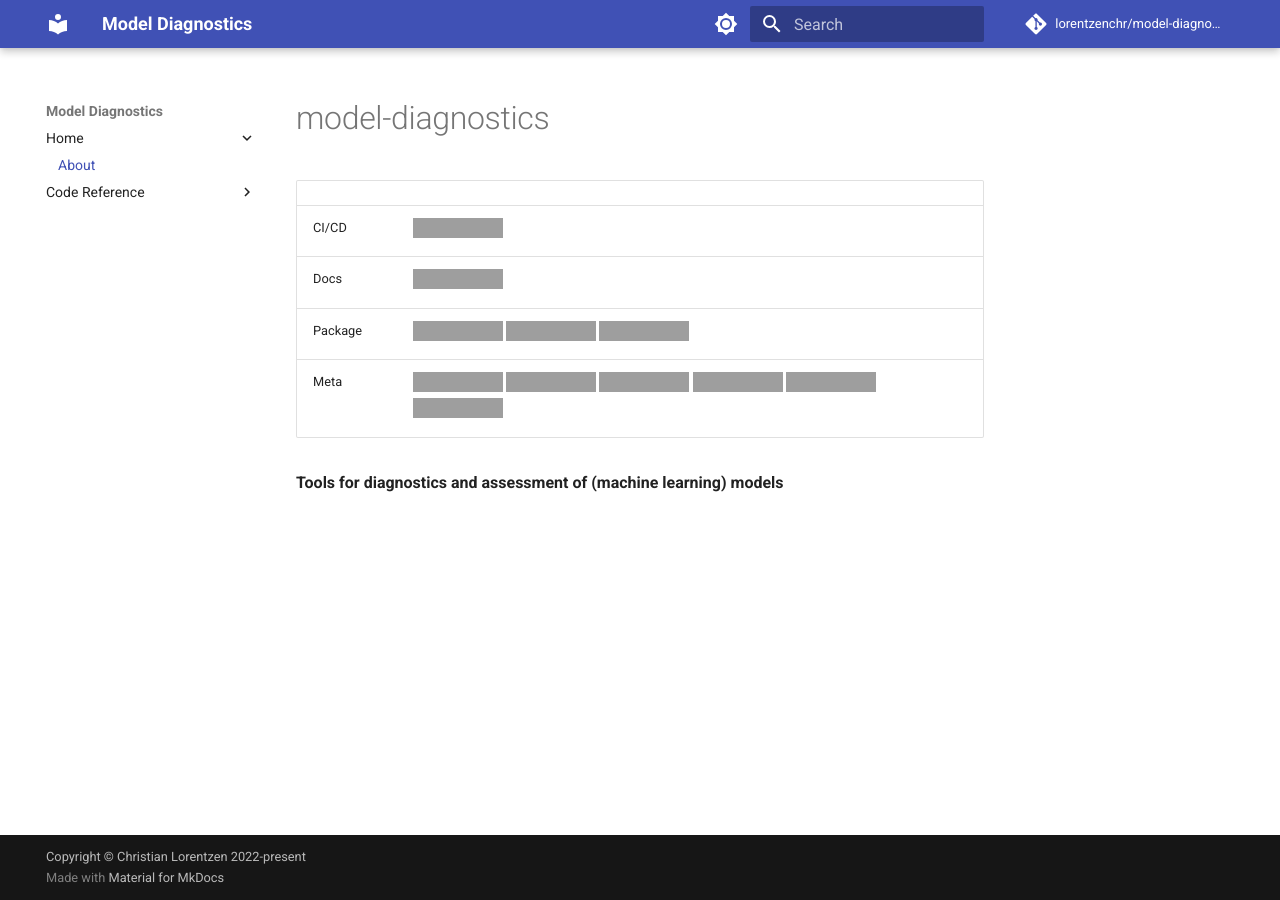
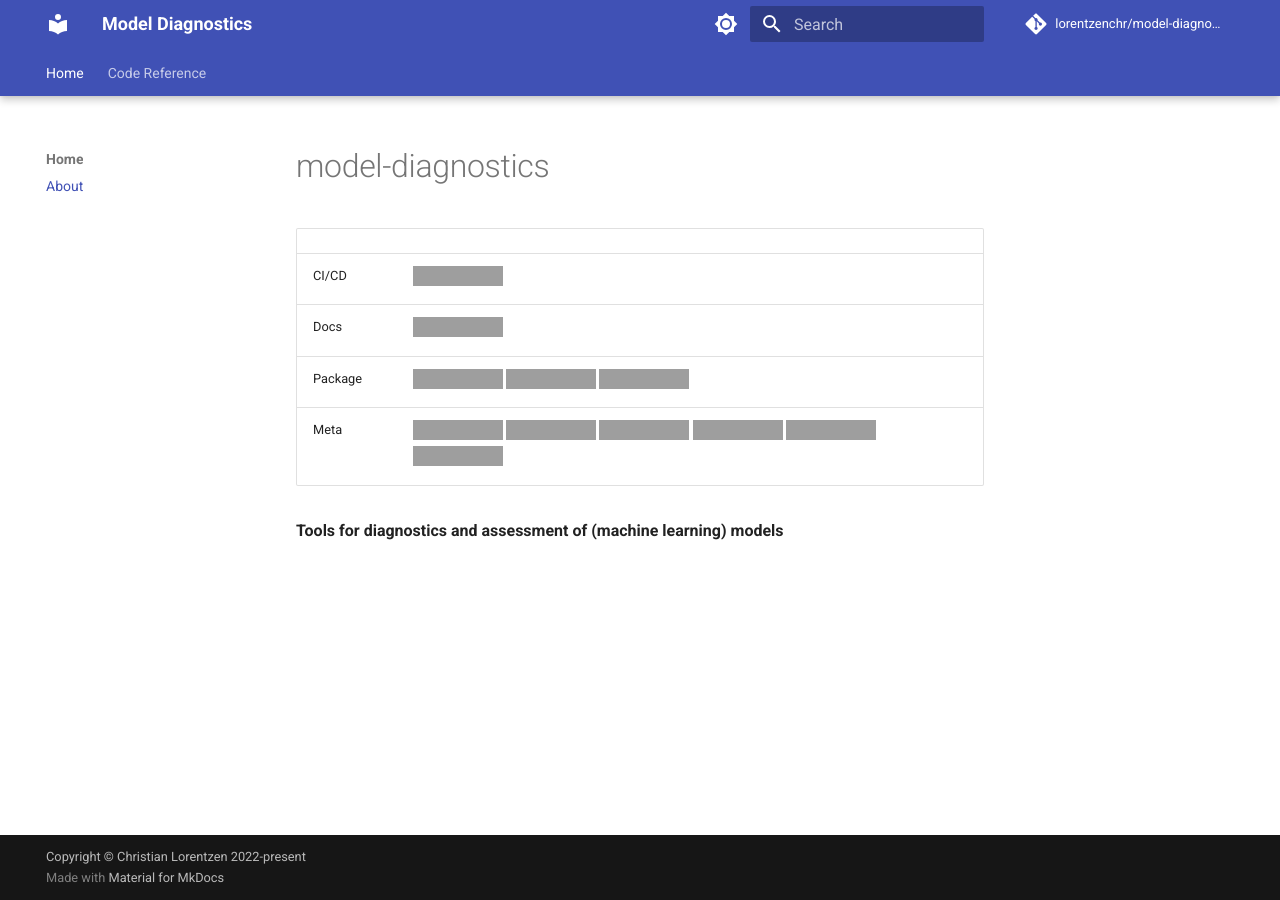
Before and after one commit to lorentzenchr/model-diagnostics, an MkDocs documentation site: the page built from docs/index.md, in a window 1280 px wide. Built offline with MkDocs 1.6.1 and Material for MkDocs 9.7.7, drawn with Linux system fonts in a browser that asks for light colours; comment, search, counter and statistics services are not loaded; grey boxes are pictures that could not be loaded.

Commit message:
DOC add navigation features to mkdocs theme

```diff
--- a/mkdocs.yml
+++ b/mkdocs.yml
@@ -11,18 +11,23 @@ theme:
   name: material
 
   palette:
-
     # Palette toggle for light mode
     - scheme: default
       toggle:
         icon: material/brightness-7
         name: Switch to dark mode
-
     # Palette toggle for dark mode
     - scheme: slate
       toggle:
         icon: material/brightness-4
         name: Switch to light mode
+
+  features:
+    - navigation.sections
+    - navigation.expand
+    - navigation.tabs
+    - navigation.tabs.sticky
+    - navigation.instant
 
 nav:
   - Home:
```
